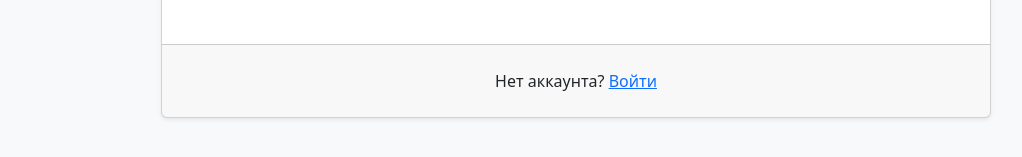
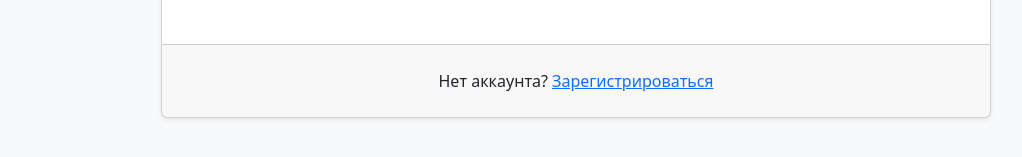
Before and after one commit to RomashNat/frontend-project-12, a React (Vite) app in the folder frontend/: page /login in a window 1280 px wide. Shown: the part 537-694 px from the top of the page, without its empty margins (52-1074 px from the left). Built offline with nearby package versions, Linux system fonts and the light colour scheme; what leo-profanity would draw is missing.

Commit message:
modified file LoginPage

```diff
--- a/frontend/src/pages/LoginPage.jsx
+++ b/frontend/src/pages/LoginPage.jsx
@@ -34,7 +34,7 @@
             <Card.Footer className="p-4 d-flex align-items-center justify-content-center">
               <div className="text-center">
                 <span>{t('loginPage.noSignUpWithLink')} </span>
-                <Link to="/signup">{t('loginPage.submit')}</Link>
+                <Link to="/signup">{t('signup.submit')}</Link>
               </div>
             </Card.Footer>
           </Card>
```
